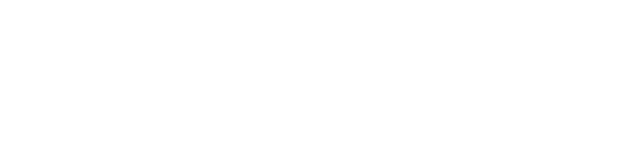
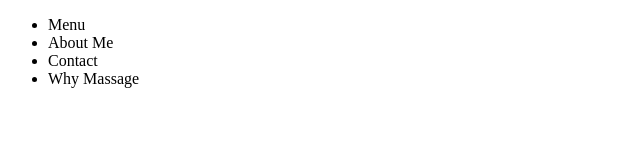
Before and after one commit to jinlee0908/jlpcsprmproject1, a plain HTML site: page index.html in a window 1280 px wide. Shown: the whole page, without its empty margins (0-640 px from the left). Drawn offline with Linux system fonts and the light colour scheme.

Commit message:
Added list

```diff
--- a/index.html
+++ b/index.html
@@ -5,7 +5,14 @@
     <head>
 <!-- The "head" container includes all the information the browser needs to display the page -->
 			<meta http-equiv="Content-Type" content="text/html; charset=UTF-8" />
+			<title>PlaceholderName</title>
     </head>
     <body>
+    	<ul>
+    		<li>Menu</li>
+    		<li>About Me</li>
+    		<li>Contact</li>
+    		<li>Why Massage</li>
+    	</ul>
     </body>
 </html>
```
